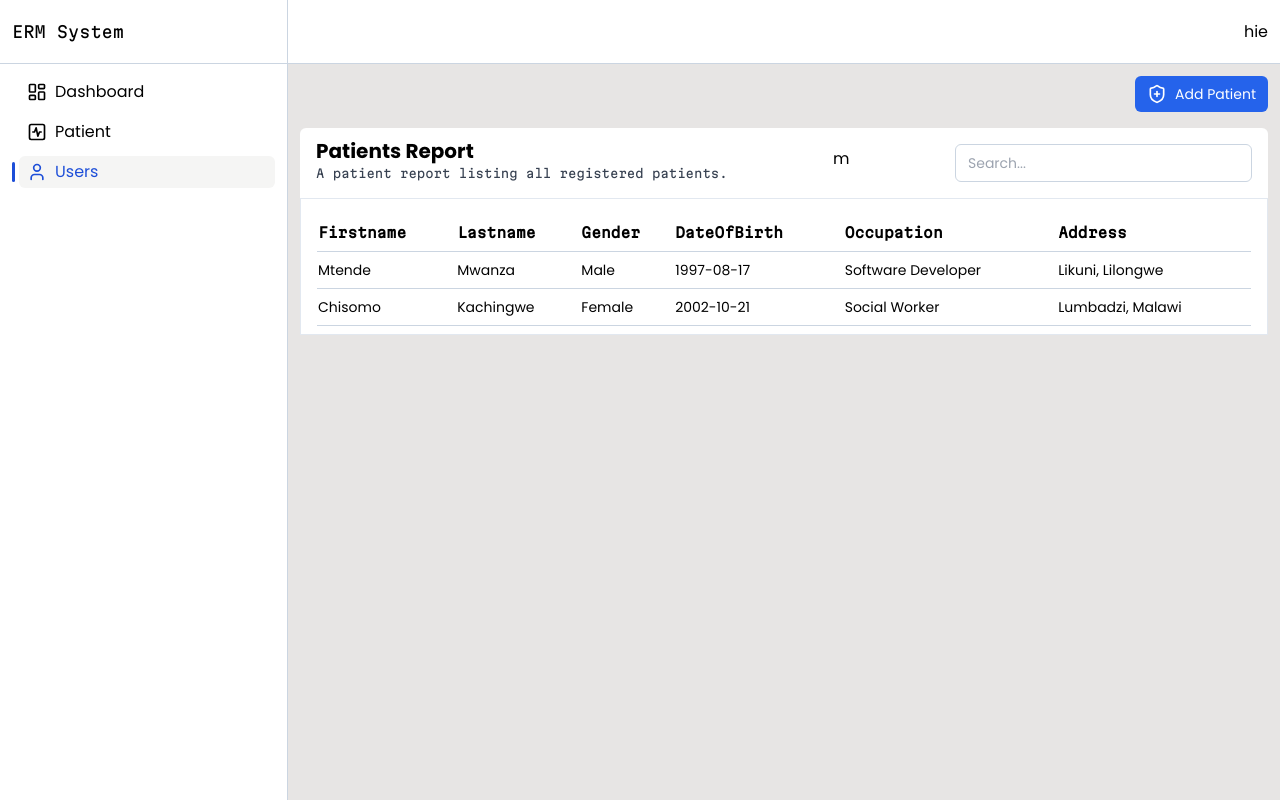
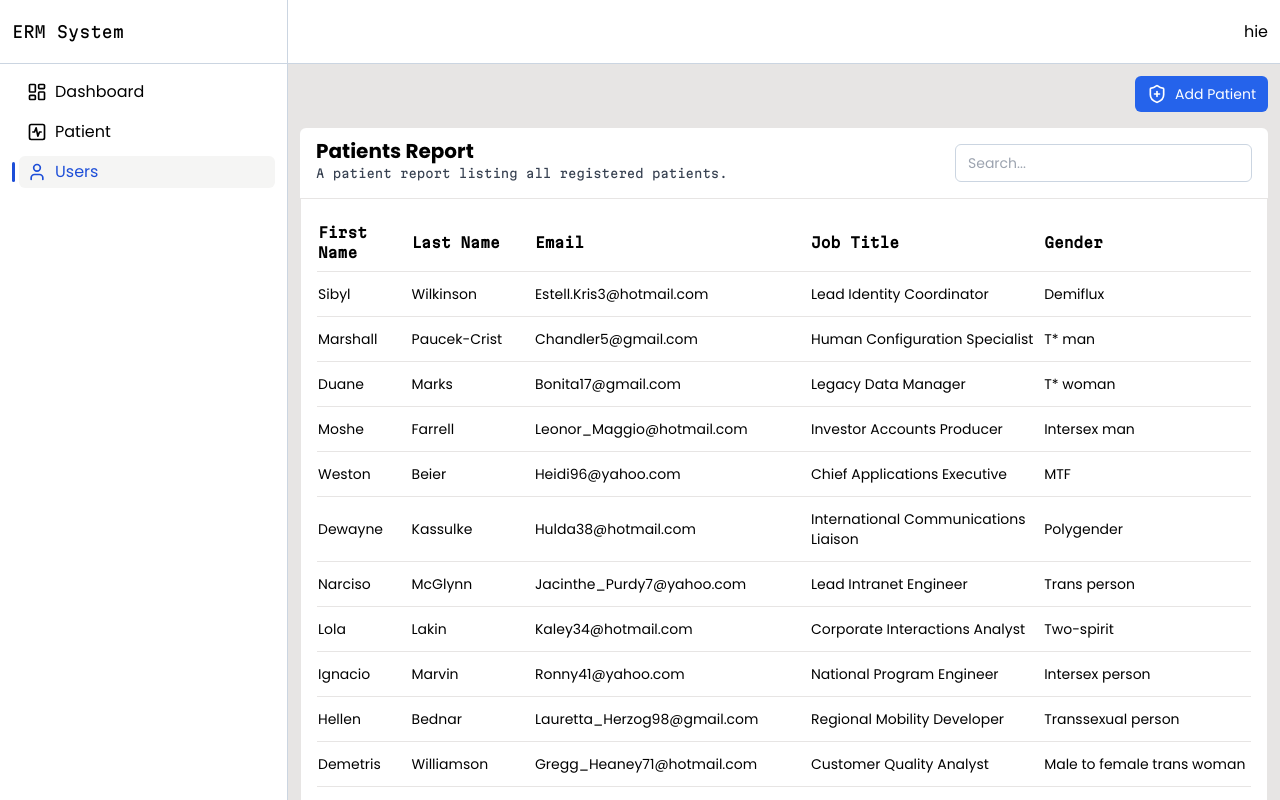
Before and after one commit to Mzala123/Erm-healthcare, a React (Vite) app: page /system/users in a window 1280 px wide. Shown: the top 800 px of the page. Built offline with nearby package versions, Linux system fonts and the light colour scheme.

Commit message:
Table component cont..d

```diff
--- a/package.json
+++ b/package.json
@@ -19,6 +19,7 @@
   },
   "devDependencies": {
     "@eslint/js": "^9.17.0",
+    "@faker-js/faker": "^9.4.0",
     "@types/react": "^18.3.18",
     "@types/react-dom": "^18.3.5",
     "@vitejs/plugin-react": "^4.3.4",
--- a/src/components/layout/Sidebar.jsx
+++ b/src/components/layout/Sidebar.jsx
@@ -22,7 +22,7 @@ function Sidebar({handleCloseMenu, isOpen}) {
                 {
                  menuItems.map((menuItem) => {
                      const isActive = location.pathname === menuItem.path
-                     console.log(location.pathname," ", menuItem.path)
+                     //console.log(location.pathname," ", menuItem.path)
                      return <div key={menuItem.title} className="flex gap-1 items-center">
                          <div className={`${isActive ? "bg-blue-700" : ""} h-5 w-[3px] rounded-2xl`}></div>
                          <Link key={menuItem.title} className={`flex flex-1 gap-4 items-center py-1 px-2 rounded-md hover:text-blue-700 hover:bg-stone-100
--- a/src/components/ui/DataTable.jsx
+++ b/src/components/ui/DataTable.jsx
@@ -1,76 +1,57 @@
 import PropTypes from "prop-types";
 import InputField from "../form/InputField.jsx";
+import {faker} from "@faker-js/faker"
 
 
-function DataTable({title="", description = ""}) {
+function DataTable({title="", description = "", data=[], columnHeaders=[], }) {
 
+     data = generatePeople(100)
 
-    const dataArray = [
-        {
-            firstname:"Mtende",
-            lastname:"Mwanza",
-            gender: "Male",
-            dateOfBirth: "1997-08-17",
-            occupation: "Software Developer",
-            address: "Likuni, Lilongwe",
-        },
-        {
-            firstname:"Chisomo",
-            lastname:"Kachingwe",
-            gender: "Female",
-            dateOfBirth: "2002-10-21",
-            occupation: "Social Worker",
-            address: "Lumbadzi, Malawi",
-        }
+     columnHeaders = [
+        {key: "firstName", title: "First name", width: 300, DataType: "string"},
+        {key: "lastName", title: "Last name", width: 300, DataType: "string"},
+        {key: "email", title: "Email", width: 300, DataType: "string"},
+        {key: "jobTitle", title: "Job Title", width: 300, DataType: "string"},
+        {key: "gender", title: "Gender", width: 300, DataType: "string"},
     ]
-    let columnHeader = {}
-    // const headers = Object.keys(dataArray)
-    // console.log(headers)
-    for(let column=0; column <dataArray.length; column++){
-        if(column === 0){
-            let current = column
-            for(let headerKey in dataArray[current]){
-                console.log(headerKey);
-                columnHeader[headerKey] = headerKey
-            }
-            break;
-        }
-    }
-    console.log(columnHeader);
 
     return (
         <div className="flex flex-col gap-2 rounded-md w-full">
             <div className="w-full flex flex-col gap-2 items-center justify-between px-4 py-2 lg:flex-row">
               <div className="flex flex-col justify-center">
                    <p className="text-xl font-Poppins_Bold text-center lg:text-left">{title}</p>
-                   <span className="text-xs text-gray-700 font-Martian">{description}</span>
+                   <span className="text-xs text-gray-700 text-center font-Martian lg:text-left">{description}</span>
               </div>
-                <div>
-                    m
-                </div>
+                {/*<div>*/}
+                {/*    m*/}
+                {/*</div>*/}
                 <div className="flex w-full gap-4 justify-center items-center lg:w-auto">
                     <InputField name={""} placeholder={"Search..."} type="search"/>
                 </div>
             </div>
 
-            <div className="bg-white px-4 py-2 border border-slate-200 overflow-x-auto">
+            <div className="bg-white px-4 py-2 border border-stone-200 overflow-x-auto lg:overscroll-none">
                 <table className="w-full mt-2">
                     <thead className="w-full">
                     <tr className="space-y-2">
                         {
-                            Object.keys(columnHeader).map((columnHeaderKey) => {
-                                return <th className="capitalize text-sm font-Martian text-left border-b border-slate-300 py-2" key={columnHeaderKey}>{columnHeaderKey}</th>
+                            columnHeaders.map((colheader) => {
+                                return <th className="capitalize text-sm font-Martian text-left border-b border-stone-200 py-2" key={colheader.key}>
+                                    {colheader.title}
+                                </th>
                             })
                         }
                     </tr>
                     </thead>
-                    <tbody className="bg-white">
+                    <tbody className="h-[500px] overflow-y-auto">
                         {
-                            dataArray.map((rowData, index) => {
-                                return <tr className="border-b border-slate-300" key={index}>
+                            data.map(rowData => {
+                                return <tr key={rowData.id} className="border-b border-stone-200">
                                     {
-                                        Object.entries(rowData).map(([key, value])=>{
-                                            return <td key={key} className="py-2 text-sm">{value}</td>
+                                        columnHeaders.map((colHeader) => {
+                                            return <td key={colHeader.key} className="py-3 text-sm">
+                                                {rowData[colHeader.key]}
+                                            </td>
                                         })
                                     }
                                 </tr>
@@ -86,6 +67,24 @@ function DataTable({title="", description = ""}) {
 DataTable.propTypes = {
     title: PropTypes.string,
     description: PropTypes.string,
+    columnHeaders: PropTypes.array,
+    data: PropTypes.array,
 }
 
 export default DataTable;
+
+function generatePeople(count){
+     const people = []
+     for(let i=0; i<count; i++){
+         const person = {
+             id: i+1,
+             firstName:faker.person.firstName(),
+             lastName:faker.person.lastName(),
+             email: faker.internet.email(),
+             jobTitle:faker.person.jobTitle(),
+             gender:faker.person.gender(),
+         }
+         people.push(person)
+     }
+     return people;
+}
```
Also changed, not shown: 1 other file (tests, documents, lock files or other folders).
